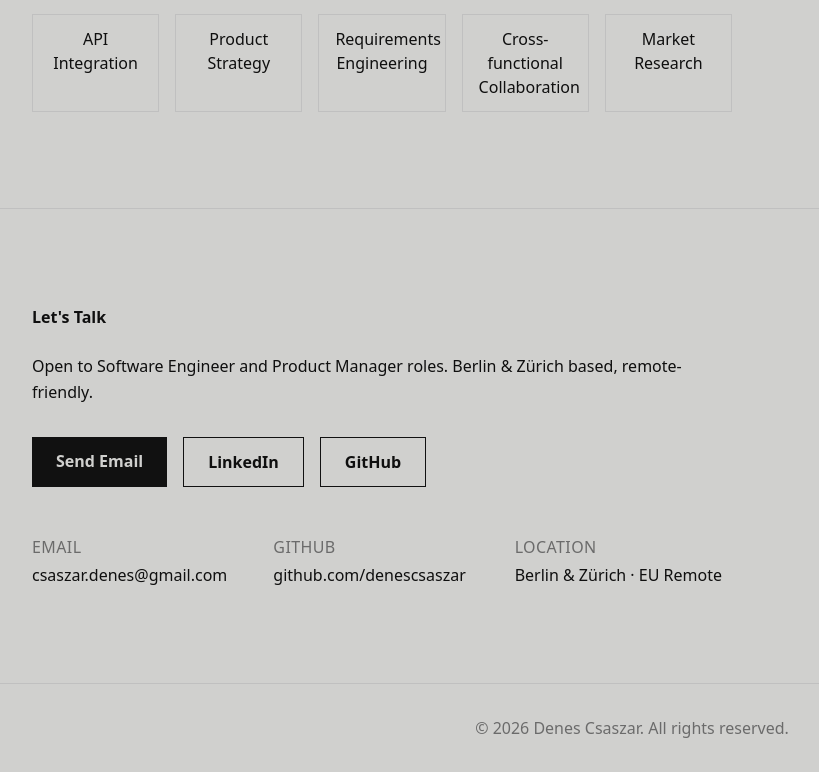
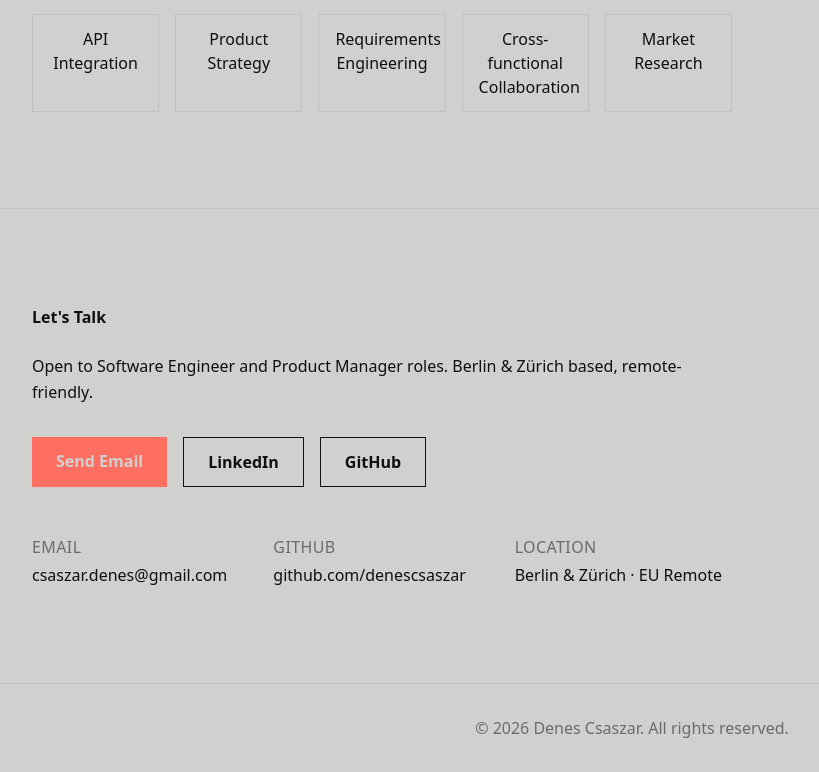
Before and after one commit to denescsaszar/portfolio, a Next.js app: page / in a window 1280 px wide. Shown: the part 3917-4689 px from the top of the page, without its empty margins (8-827 px from the left). Built offline with nearby package versions, Linux system fonts and the light colour scheme.

Commit message:
Change Send Email button to coral colour

```diff
--- a/app/page.tsx
+++ b/app/page.tsx
@@ -275,7 +275,7 @@ export default function Home() {
                 <div className="flex flex-wrap gap-3 md:gap-4 mb-8 md:mb-12">
                   <a
                     href="mailto:csaszar.denes@gmail.com"
-                    className="px-5 md:px-6 py-3 bg-accent text-background font-semibold hover:bg-foreground transition-colors no-underline"
+                    className="px-5 md:px-6 py-3 bg-coral text-background font-semibold hover:bg-coral/80 transition-colors no-underline"
                   >
                     Send Email
                   </a>
```
